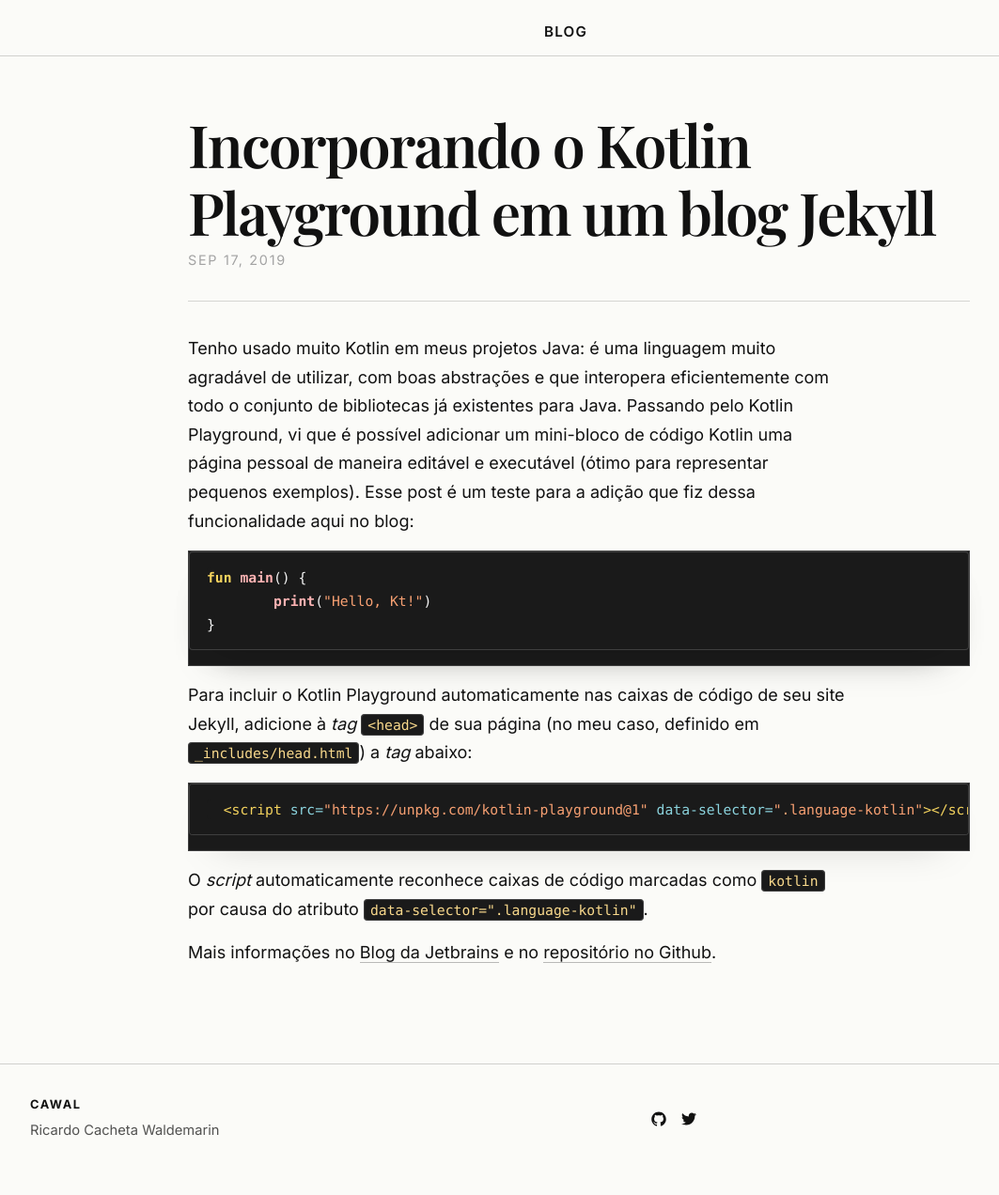
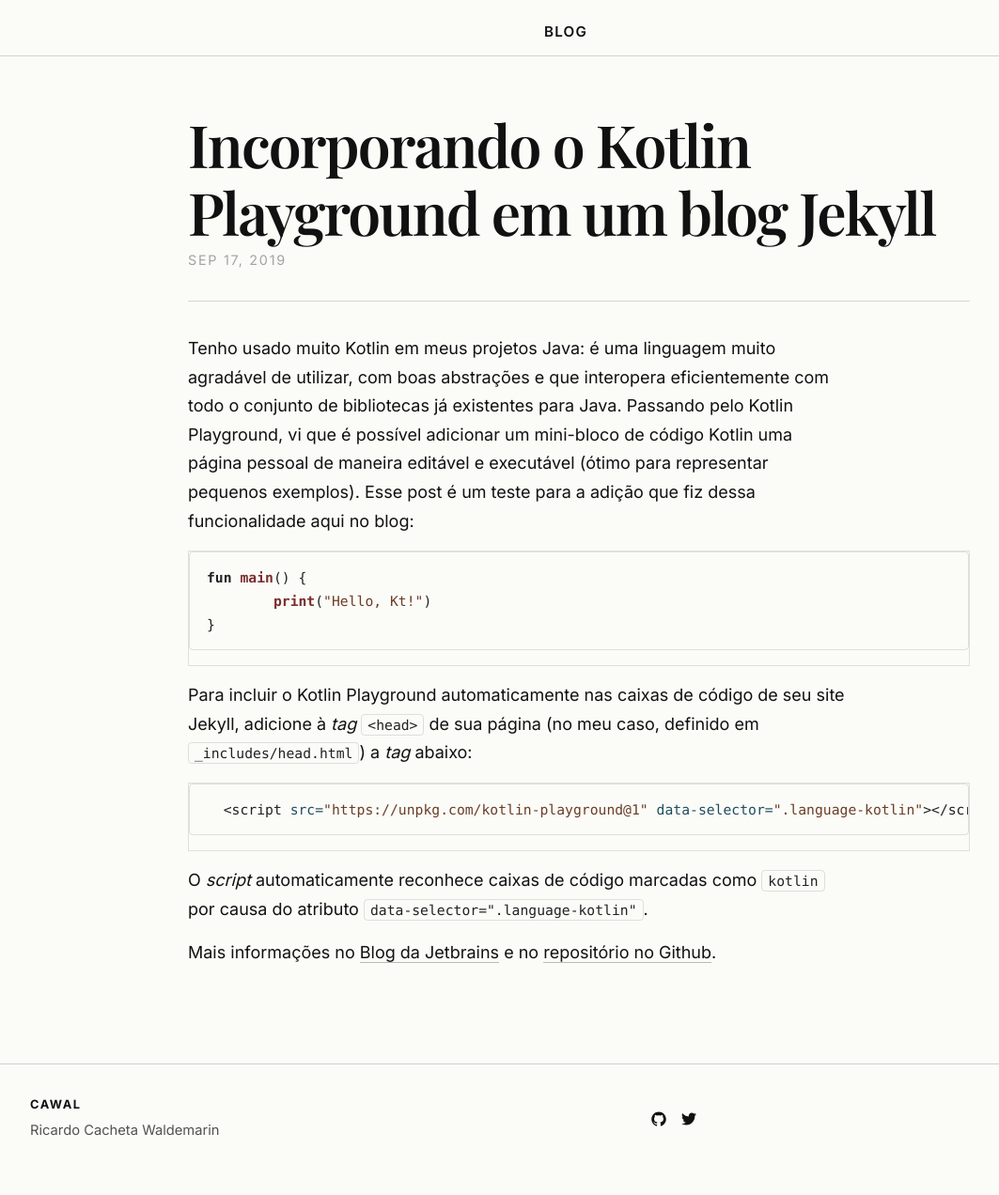
Before and after one commit to cawal/cawal.github.io, a Jekyll site: the page built from _posts/2019-09-17-Incorporando_o_Kotlin_Playground.md, in a window 1280 px wide. Shown: the whole page at 94% size, without its empty margins (24-1087 px from the left). Built offline with Jekyll 4.4.1, drawn with Linux system fonts in a browser that asks for light colours.

Commit message:
Suaviza o tema visual de código

```diff
--- a/_sass/_base.scss
+++ b/_sass/_base.scss
@@ -186,25 +186,26 @@ pre,
 code {
     font-family: $mono-font-family;
     font-size: 0.92rem;
-    border: 1px solid $border-color;
+    border: 1px solid rgba(17, 17, 17, 0.12);
     border-radius: 4px;
-    background-color: $surface-color;
+    background-color: transparent;
 }
 
 code {
-    color: #f9d98c;
+    color: #222222;
     padding: 2px 6px;
 }
 
 pre {
-    color: #f3f3f3;
+    color: #222222;
     padding: 14px 18px;
     overflow-x: auto;
-    box-shadow: 0 12px 30px -20px $shadow-color;
+    box-shadow: none;
 
     > code {
         border: 0;
         color: inherit;
+        background: transparent;
         padding-right: 0;
         padding-left: 0;
     }
--- a/_sass/_syntax-highlighting.scss
+++ b/_sass/_syntax-highlighting.scss
@@ -2,72 +2,72 @@
  * Syntax highlighting styles
  */
 .highlight {
-    background: $surface-color;
+    background: transparent;
     @extend %vertical-rhythm;
-    border: 1px solid $border-color;
-    box-shadow: 0 18px 40px -30px $shadow-color;
+    border: 1px solid rgba(17, 17, 17, 0.12);
+    box-shadow: none;
 
     .highlighter-rouge & {
-      background: $surface-color;
+      background: transparent;
     }
 
     .c     { color: #8f8f8f; font-style: italic } // Comment
-    .err   { color: #ffd4d4; background-color: #512121 } // Error
-    .k     { color: #f4d35e; font-weight: bold } // Keyword
-    .o     { color: #efefef; font-weight: bold } // Operator
+    .err   { color: #8a1f1f; background-color: rgba(138, 31, 31, 0.08) } // Error
+    .k     { color: #222222; font-weight: bold } // Keyword
+    .o     { color: #333333; font-weight: bold } // Operator
     .cm    { color: #8f8f8f; font-style: italic } // Comment.Multiline
     .cp    { color: #b5b5b5; font-weight: bold } // Comment.Preproc
     .c1    { color: #8f8f8f; font-style: italic } // Comment.Single
     .cs    { color: #b5b5b5; font-weight: bold; font-style: italic } // Comment.Special
-    .gd    { color: #fff2f2; background-color: #4d1f1f } // Generic.Deleted
-    .gd .x { color: #fff2f2; background-color: #6b2727 } // Generic.Deleted.Specific
+    .gd    { color: #8a1f1f; background-color: rgba(138, 31, 31, 0.08) } // Generic.Deleted
+    .gd .x { color: #8a1f1f; background-color: rgba(138, 31, 31, 0.14) } // Generic.Deleted.Specific
     .ge    { font-style: italic } // Generic.Emph
-    .gr    { color: #ff8a8a } // Generic.Error
+    .gr    { color: #8a1f1f } // Generic.Error
     .gh    { color: #b5b5b5 } // Generic.Heading
-    .gi    { color: #edfbee; background-color: #1d4522 } // Generic.Inserted
-    .gi .x { color: #edfbee; background-color: #25602d } // Generic.Inserted.Specific
-    .go    { color: #9d9d9d } // Generic.Output
-    .gp    { color: #b3b3b3 } // Generic.Prompt
+    .gi    { color: #1d5c2c; background-color: rgba(29, 92, 44, 0.08) } // Generic.Inserted
+    .gi .x { color: #1d5c2c; background-color: rgba(29, 92, 44, 0.14) } // Generic.Inserted.Specific
+    .go    { color: #676767 } // Generic.Output
+    .gp    { color: #676767 } // Generic.Prompt
     .gs    { font-weight: bold } // Generic.Strong
     .gu    { color: #8f8f8f } // Generic.Subheading
-    .gt    { color: #ff8a8a } // Generic.Traceback
-    .kc    { color: #f4d35e; font-weight: bold } // Keyword.Constant
-    .kd    { color: #f4d35e; font-weight: bold } // Keyword.Declaration
-    .kp    { color: #f4d35e; font-weight: bold } // Keyword.Pseudo
-    .kr    { color: #f4d35e; font-weight: bold } // Keyword.Reserved
-    .kt    { color: #9ad1ff; font-weight: bold } // Keyword.Type
-    .m     { color: #8bd3dd } // Literal.Number
-    .s     { color: #f7a072 } // Literal.String
-    .na    { color: #8bd3dd } // Name.Attribute
-    .nb    { color: #9ad1ff } // Name.Builtin
-    .nc    { color: #9ad1ff; font-weight: bold } // Name.Class
-    .no    { color: #8bd3dd } // Name.Constant
-    .ni    { color: #d7aefb } // Name.Entity
-    .ne    { color: #ffb3b3; font-weight: bold } // Name.Exception
-    .nf    { color: #ffb3b3; font-weight: bold } // Name.Function
-    .nn    { color: #b3b3b3 } // Name.Namespace
-    .nt    { color: #f4d35e } // Name.Tag
-    .nv    { color: #8bd3dd } // Name.Variable
+    .gt    { color: #8a1f1f } // Generic.Traceback
+    .kc    { color: #222222; font-weight: bold } // Keyword.Constant
+    .kd    { color: #222222; font-weight: bold } // Keyword.Declaration
+    .kp    { color: #222222; font-weight: bold } // Keyword.Pseudo
+    .kr    { color: #222222; font-weight: bold } // Keyword.Reserved
+    .kt    { color: #274c77; font-weight: bold } // Keyword.Type
+    .m     { color: #1f4e5f } // Literal.Number
+    .s     { color: #6b3e26 } // Literal.String
+    .na    { color: #1f4e5f } // Name.Attribute
+    .nb    { color: #274c77 } // Name.Builtin
+    .nc    { color: #274c77; font-weight: bold } // Name.Class
+    .no    { color: #1f4e5f } // Name.Constant
+    .ni    { color: #5a3b7a } // Name.Entity
+    .ne    { color: #7a2e2e; font-weight: bold } // Name.Exception
+    .nf    { color: #7a2e2e; font-weight: bold } // Name.Function
+    .nn    { color: #676767 } // Name.Namespace
+    .nt    { color: #222222 } // Name.Tag
+    .nv    { color: #1f4e5f } // Name.Variable
     .ow    { font-weight: bold } // Operator.Word
     .w     { color: #6f6f6f } // Text.Whitespace
-    .mf    { color: #8bd3dd } // Literal.Number.Float
-    .mh    { color: #8bd3dd } // Literal.Number.Hex
-    .mi    { color: #8bd3dd } // Literal.Number.Integer
-    .mo    { color: #8bd3dd } // Literal.Number.Oct
-    .sb    { color: #f7a072 } // Literal.String.Backtick
-    .sc    { color: #f7a072 } // Literal.String.Char
-    .sd    { color: #f7a072 } // Literal.String.Doc
-    .s2    { color: #f7a072 } // Literal.String.Double
-    .se    { color: #f7a072 } // Literal.String.Escape
-    .sh    { color: #f7a072 } // Literal.String.Heredoc
-    .si    { color: #f7a072 } // Literal.String.Interpol
-    .sx    { color: #f7a072 } // Literal.String.Other
-    .sr    { color: #95d5b2 } // Literal.String.Regex
-    .s1    { color: #f7a072 } // Literal.String.Single
-    .ss    { color: #d7aefb } // Literal.String.Symbol
+    .mf    { color: #1f4e5f } // Literal.Number.Float
+    .mh    { color: #1f4e5f } // Literal.Number.Hex
+    .mi    { color: #1f4e5f } // Literal.Number.Integer
+    .mo    { color: #1f4e5f } // Literal.Number.Oct
+    .sb    { color: #6b3e26 } // Literal.String.Backtick
+    .sc    { color: #6b3e26 } // Literal.String.Char
+    .sd    { color: #6b3e26 } // Literal.String.Doc
+    .s2    { color: #6b3e26 } // Literal.String.Double
+    .se    { color: #6b3e26 } // Literal.String.Escape
+    .sh    { color: #6b3e26 } // Literal.String.Heredoc
+    .si    { color: #6b3e26 } // Literal.String.Interpol
+    .sx    { color: #6b3e26 } // Literal.String.Other
+    .sr    { color: #1d5c2c } // Literal.String.Regex
+    .s1    { color: #6b3e26 } // Literal.String.Single
+    .ss    { color: #5a3b7a } // Literal.String.Symbol
     .bp    { color: #b5b5b5 } // Name.Builtin.Pseudo
-    .vc    { color: #8bd3dd } // Name.Variable.Class
-    .vg    { color: #8bd3dd } // Name.Variable.Global
-    .vi    { color: #8bd3dd } // Name.Variable.Instance
-    .il    { color: #8bd3dd } // Literal.Number.Integer.Long
+    .vc    { color: #1f4e5f } // Name.Variable.Class
+    .vg    { color: #1f4e5f } // Name.Variable.Global
+    .vi    { color: #1f4e5f } // Name.Variable.Instance
+    .il    { color: #1f4e5f } // Literal.Number.Integer.Long
 }
```
